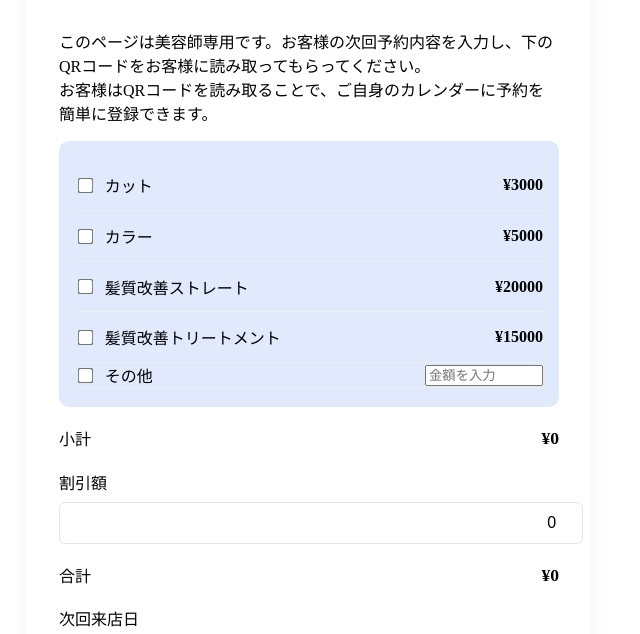
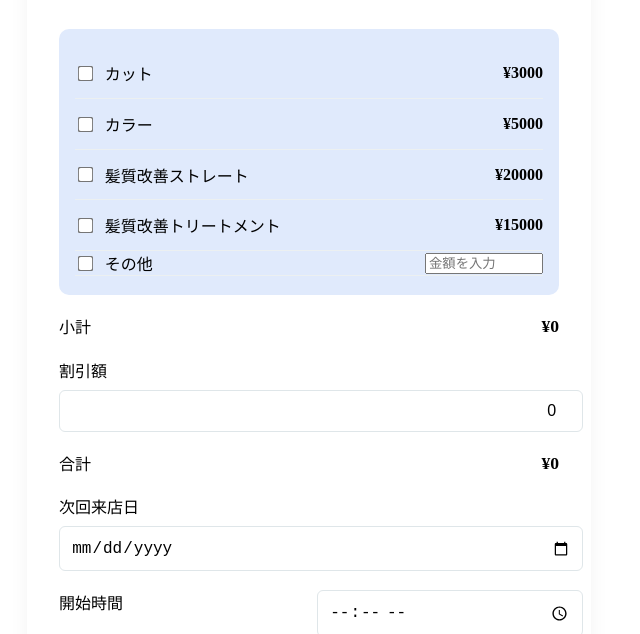
Before and after one commit to Shiki0138/hair-reservation-system, a plain HTML site: page index.html in a window 1280 px wide. Shown: the part 150-784 px from the top of the page, without its empty margins (331-971 px from the left). Drawn offline with Linux system fonts and the light colour scheme.

```diff
--- a/index.html
+++ b/index.html
@@ -12,7 +12,6 @@
 <body>
   <div class="container">
     <h1>次回予約システム</h1>
-    <p class="explain">このページは美容師専用です。お客様の次回予約内容を入力し、下のQRコードをお客様に読み取ってもらってください。<br>お客様はQRコードを読み取ることで、ご自身のカレンダーに予約を簡単に登録できます。</p>
     <section class="appointment-form">
       <div class="menu-list">
         <label>
```
